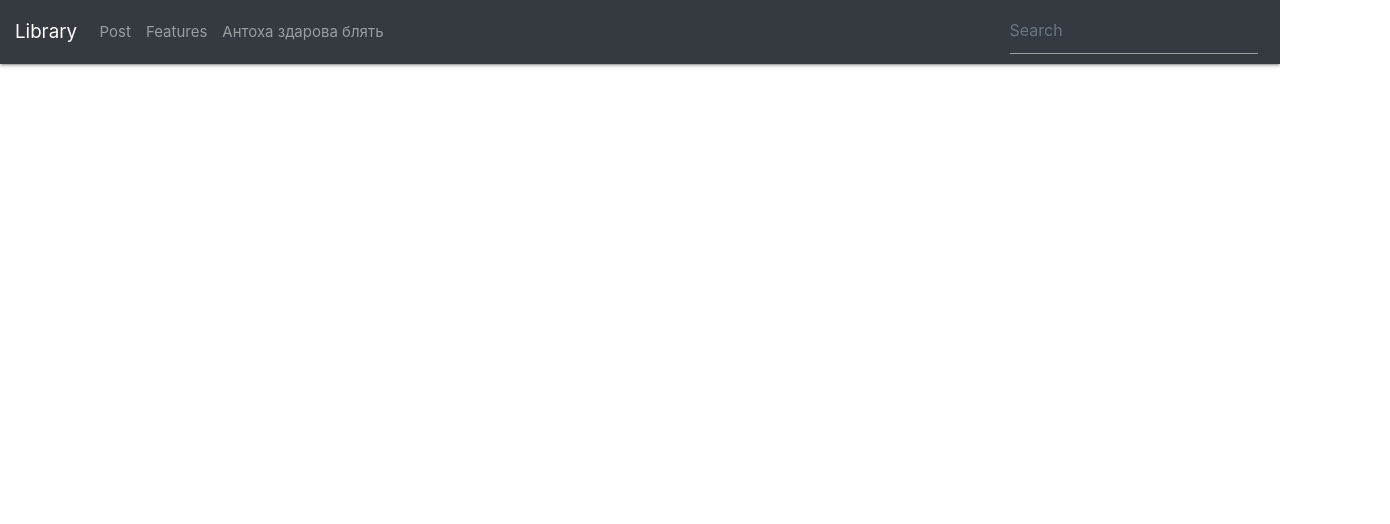
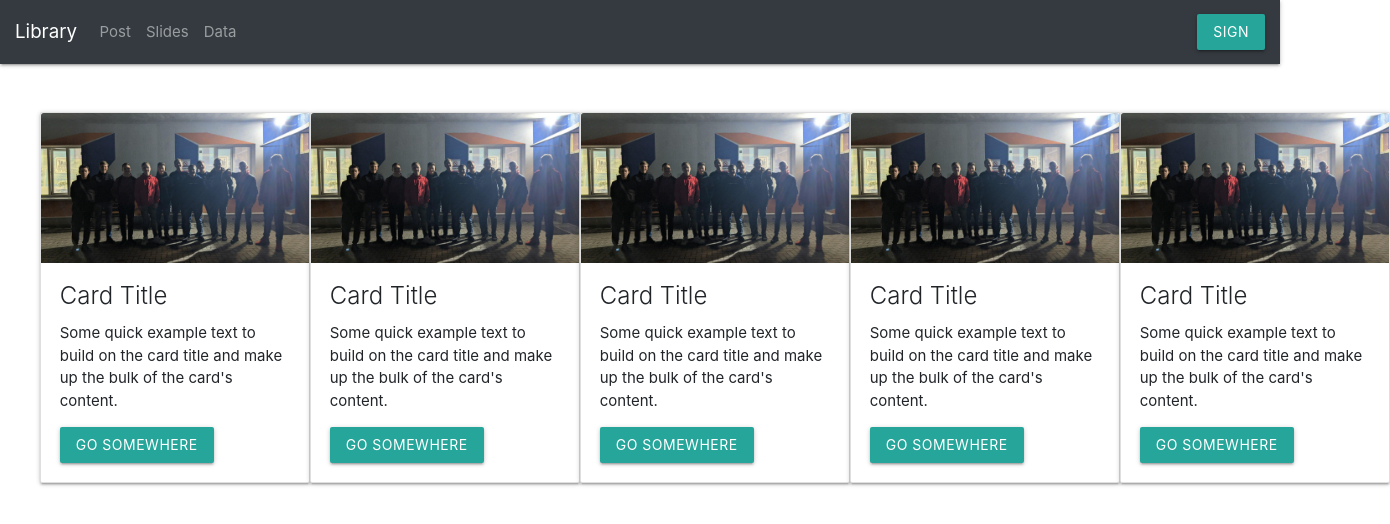
Before and after one commit to VadimChorrny/Web-Library, a React (Create React App) app: page /data in a window 1280 px wide. Shown: the top 524 px of the page, 1390 px wide, since content can reach past the window. Built offline with nearby package versions, Linux system fonts and the light colour scheme.

Commit message:
change folder for components and add bootstrap styles for components

```diff
--- a/src/Pages/App.js
+++ b/src/Pages/App.js
@@ -1,8 +1,9 @@
 import React from "react";
 import "../Styles/index.css";
 import Header from "../UI/Header";
-import Home from "../UI/Home";
-import Menu from "../UI/Menu";
+import Home from "../UI/GenPage/Home";
+import Menu from "../UI/GenPage/Menu";
+import Data from "../UI/GenPage/Data";
 import { BrowserRouter, Route, Switch } from "react-router-dom";
 function App() {
     return (
@@ -16,6 +17,9 @@ function App() {
                     <Route exact path="/home">
                         <Home />
                     </Route>
+                    <Route exact path="/data">
+                        <Data />
+                    </Route>
                 </Switch>
             </div>
         </BrowserRouter>
--- a/src/Styles/index.css
+++ b/src/Styles/index.css
@@ -26,3 +26,13 @@ body {
 .todo i {
     z-index: 2;
 }
+
+.wrapper {
+    display: flex;
+    justify-content: space-between;
+    padding: 40px;
+    flex-direction: ;
+}
+
+.Data {
+}
--- /dev/null
+++ b/src/UI/GenPage/Data.jsx
@@ -0,0 +1,84 @@
+import React from "react";
+import Button from "react-bootstrap/Button";
+import Card from "react-bootstrap/Card";
+
+function Data() {
+    return (
+        <>
+            <div className="wrapper">
+                <div className="Data">
+                    <Card style={{ width: "18rem" }}>
+                        <Card.Img variant="top" src="group.jpg" />
+                        <Card.Body>
+                            <Card.Title>Card Title</Card.Title>
+                            <Card.Text>
+                                Some quick example text to build on the card
+                                title and make up the bulk of the card's
+                                content.
+                            </Card.Text>
+                            <Button variant="primary">Go somewhere</Button>
+                        </Card.Body>
+                    </Card>
+                </div>
+                <div className="Data">
+                    <Card style={{ width: "18rem" }}>
+                        <Card.Img variant="top" src="group.jpg" />
+                        <Card.Body>
+                            <Card.Title>Card Title</Card.Title>
+                            <Card.Text>
+                                Some quick example text to build on the card
+                                title and make up the bulk of the card's
+                                content.
+                            </Card.Text>
+                            <Button variant="primary">Go somewhere</Button>
+                        </Card.Body>
+                    </Card>
+                </div>
+                <div className="Data">
+                    <Card style={{ width: "18rem" }}>
+                        <Card.Img variant="top" src="group.jpg" />
+                        <Card.Body>
+                            <Card.Title>Card Title</Card.Title>
+                            <Card.Text>
+                                Some quick example text to build on the card
+                                title and make up the bulk of the card's
+                                content.
+                            </Card.Text>
+                            <Button variant="primary">Go somewhere</Button>
+                        </Card.Body>
+                    </Card>
+                </div>
+                <div className="Data">
+                    <Card style={{ width: "18rem" }}>
+                        <Card.Img variant="top" src="group.jpg" />
+                        <Card.Body>
+                            <Card.Title>Card Title</Card.Title>
+                            <Card.Text>
+                                Some quick example text to build on the card
+                                title and make up the bulk of the card's
+                                content.
+                            </Card.Text>
+                            <Button variant="primary">Go somewhere</Button>
+                        </Card.Body>
+                    </Card>
+                </div>
+                <div className="Data">
+                    <Card style={{ width: "18rem" }}>
+                        <Card.Img variant="top" src="group.jpg" />
+                        <Card.Body>
+                            <Card.Title>Card Title</Card.Title>
+                            <Card.Text>
+                                Some quick example text to build on the card
+                                title and make up the bulk of the card's
+                                content.
+                            </Card.Text>
+                            <Button variant="primary">Go somewhere</Button>
+                        </Card.Body>
+                    </Card>
+                </div>
+            </div>
+        </>
+    );
+}
+
+export default Data;
--- a/src/UI/Header.jsx
+++ b/src/UI/Header.jsx
@@ -12,15 +12,12 @@ function header() {
                 <Navbar.Brand href="/menu">Library</Navbar.Brand>
                 <Nav className="mr-auto">
                     <Nav.Link href="/home">Post</Nav.Link>
-                    <Nav.Link href="#features">Features</Nav.Link>
-                    <Nav.Link href="#pricing">Антоха здарова блять</Nav.Link>
+                    <Nav.Link href="#">Slides</Nav.Link>
+                    <Nav.Link href="/data">Data</Nav.Link>
                 </Nav>
+
                 <Form inline>
-                    <FormControl
-                        type="text"
-                        placeholder="Search"
-                        className="mr-sm-2"
-                    />
+                    <Button variant="outline-dark">Sign</Button>
                 </Form>
             </Navbar>
         </div>
```
Also changed, not shown: src/UI/Auth/Login.jsx (added, +9 -0 lines), src/UI/GenPage/Home.jsx (renamed from src/UI/Home.jsx, +11 -10 lines), public/group.jpg (added), src/UI/GenPage/Context.jsx (renamed from src/UI/Context.jsx), src/UI/GenPage/Menu.jsx (renamed from src/UI/Menu.jsx), src/UI/GenPage/PostsItem.jsx (renamed from src/UI/PostsItem.jsx), src/UI/GenPage/PostsList.jsx (renamed from src/UI/PostsList.jsx).
